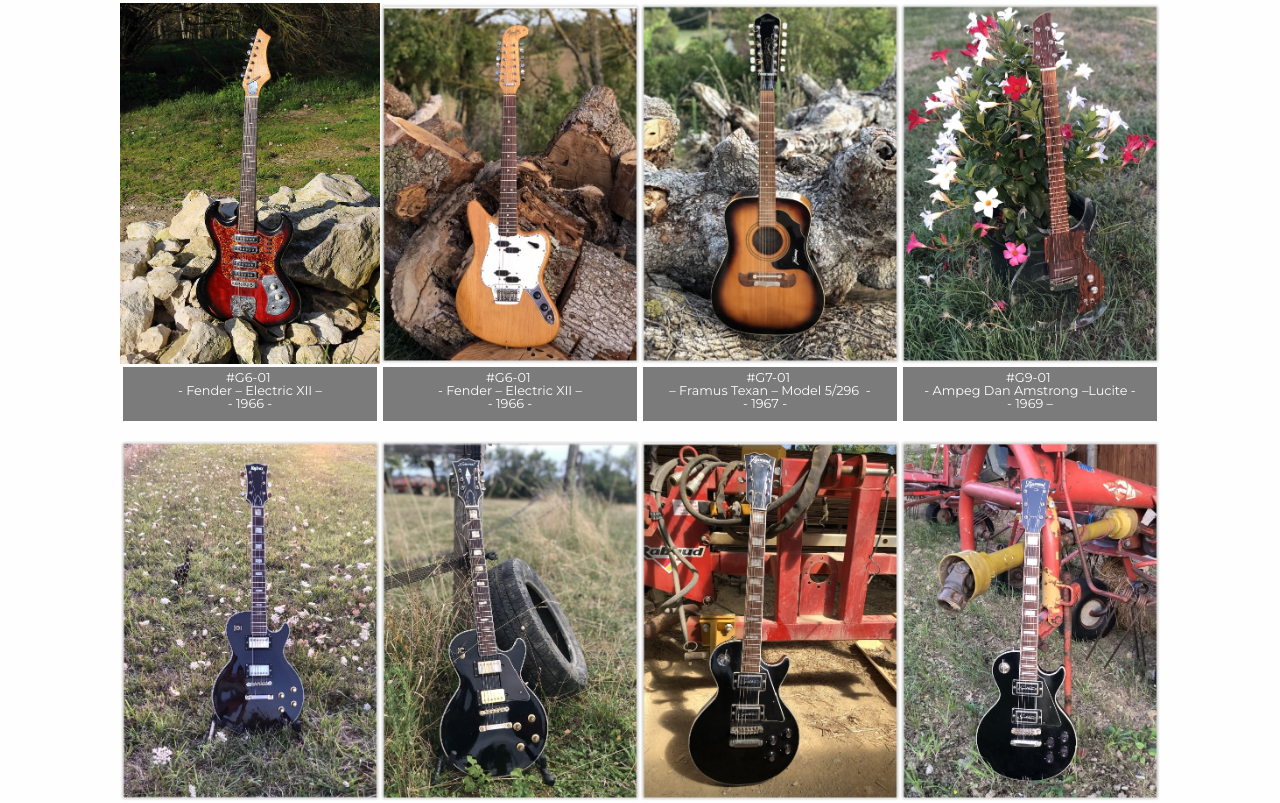
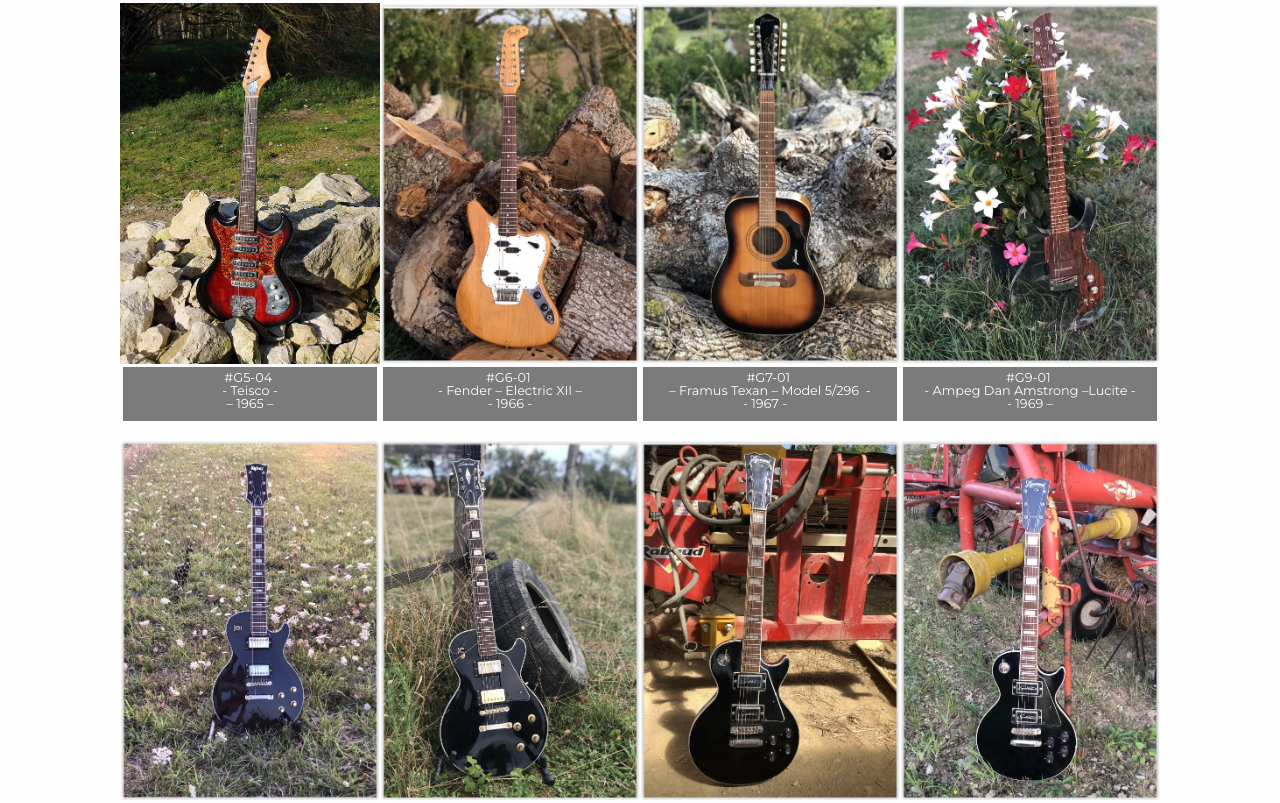
Before and after one commit to Mazere/mazere, a plain HTML site: page emgc-gallery.html in a window 1280 px wide. Shown: the part 2736-3539 px from the top of the page. Drawn offline with Linux system fonts and the light colour scheme; files that its build step writes are made by us from their sources.

Commit message:
Update emgc-gallery.html

```diff
--- a/emgc-gallery.html
+++ b/emgc-gallery.html
@@ -70,7 +70,7 @@
     </div>
     <div class="container"><a href="#" class="responsive-picture gallery-link"><picture><!--[if IE 9]><video style="display: none;"><![endif]--><source srcset="./EMCG-Resources/G5-03.JPG" media="(min-width: 64em)"><source srcset="./EMCG-Resources/G5-03.JPG" media="(min-width: 40em)"><!--[if IE 9]></video><![endif]--><img alt="Placeholder Picture" src="./EMCG-Resources/G5-03.JPG"></picture></a><p class="paragraph gallery label">#G5-03 <br>- Kingston -<br>– 1965 –</p>
     </div>
-    <div class="container"><a href="#" class="responsive-picture gallery-link"><picture><!--[if IE 9]><video style="display: none;"><![endif]--><source srcset="./EMCG-Resources/G5-04.jpg" media="(min-width: 64em)"><source srcset="./EMCG-Resources/G5-04.jpg" media="(min-width: 40em)"><source srcset="./EMCG-Resources/G5-04.jpg" media="(min-width: 24.875em)"><!--[if IE 9]></video><![endif]--><img alt="Placeholder Picture" src="./EMCG-Resources/G5-04.jpg"></picture></a><p class="paragraph gallery label">#G6-01 <br>- Fender – Electric XII –<br>- 1966 -</p>
+     <div class="container"><a href="#" class="responsive-picture gallery-link"><picture><!--[if IE 9]><video style="display: none;"><![endif]--><source srcset="./EMCG-Resources/G5-04.JPG" media="(min-width: 64em)"><source srcset="./EMCG-Resources/G5-04.JPG" media="(min-width: 40em)"><!--[if IE 9]></video><![endif]--><img alt="Placeholder Picture" src="./EMCG-Resources/G5-04.JPG"></picture></a><p class="paragraph gallery label">#G5-04 <br>- Teisco -<br>– 1965 –</p>
     </div>
     <div class="container"><a href="#" class="responsive-picture gallery-link"><picture><!--[if IE 9]><video style="display: none;"><![endif]--><source srcset="./EMCG-Resources/G6-01.JPG" media="(min-width: 64em)"><source srcset="./EMCG-Resources/G6-01.JPG" media="(min-width: 40em)"><!--[if IE 9]></video><![endif]--><img alt="Placeholder Picture" src="./EMCG-Resources/G6-01.JPG"></picture></a><p class="paragraph gallery label">#G6-01 <br>- Fender – Electric XII –<br>- 1966 -</p>
     </div>
```
